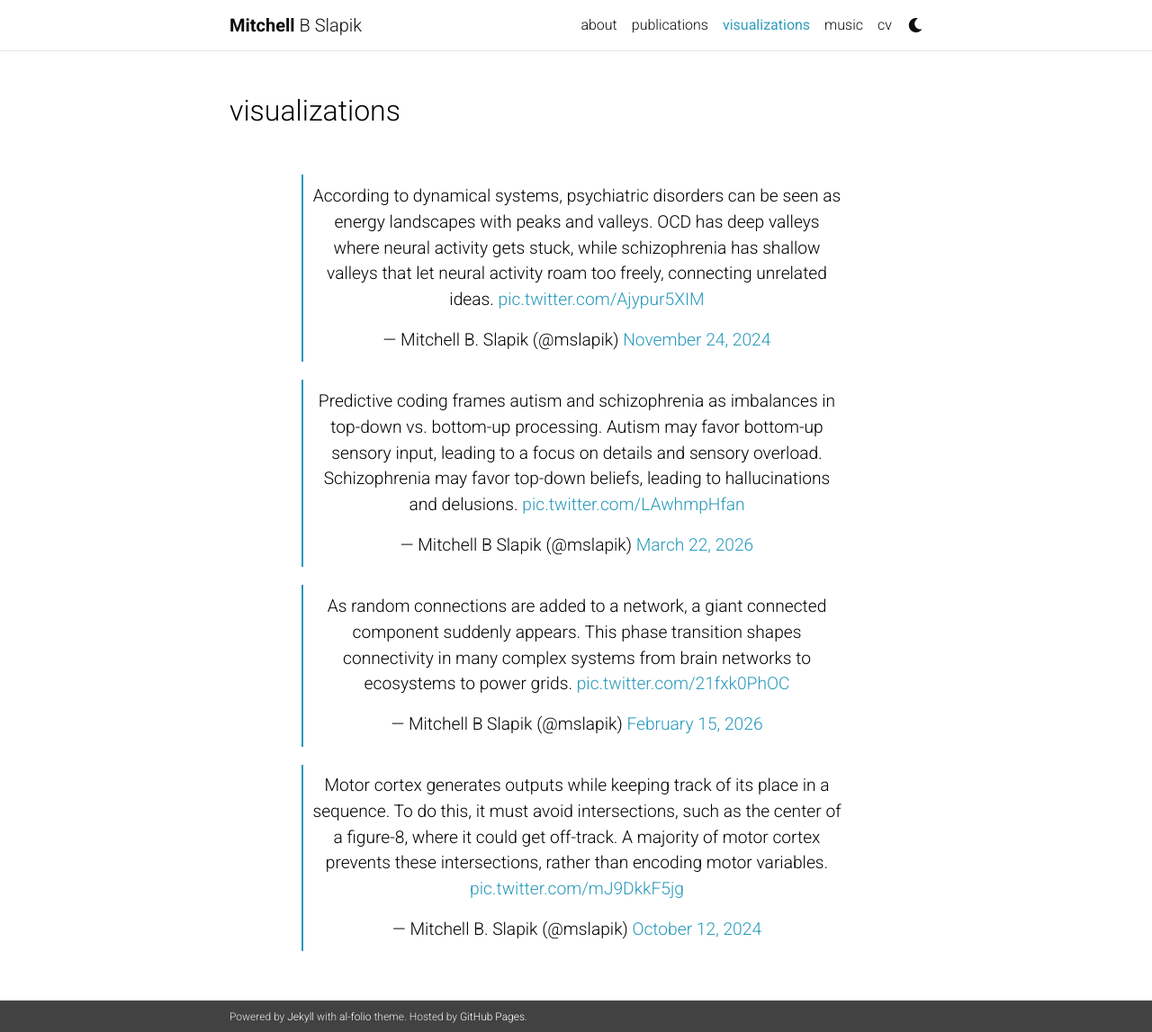
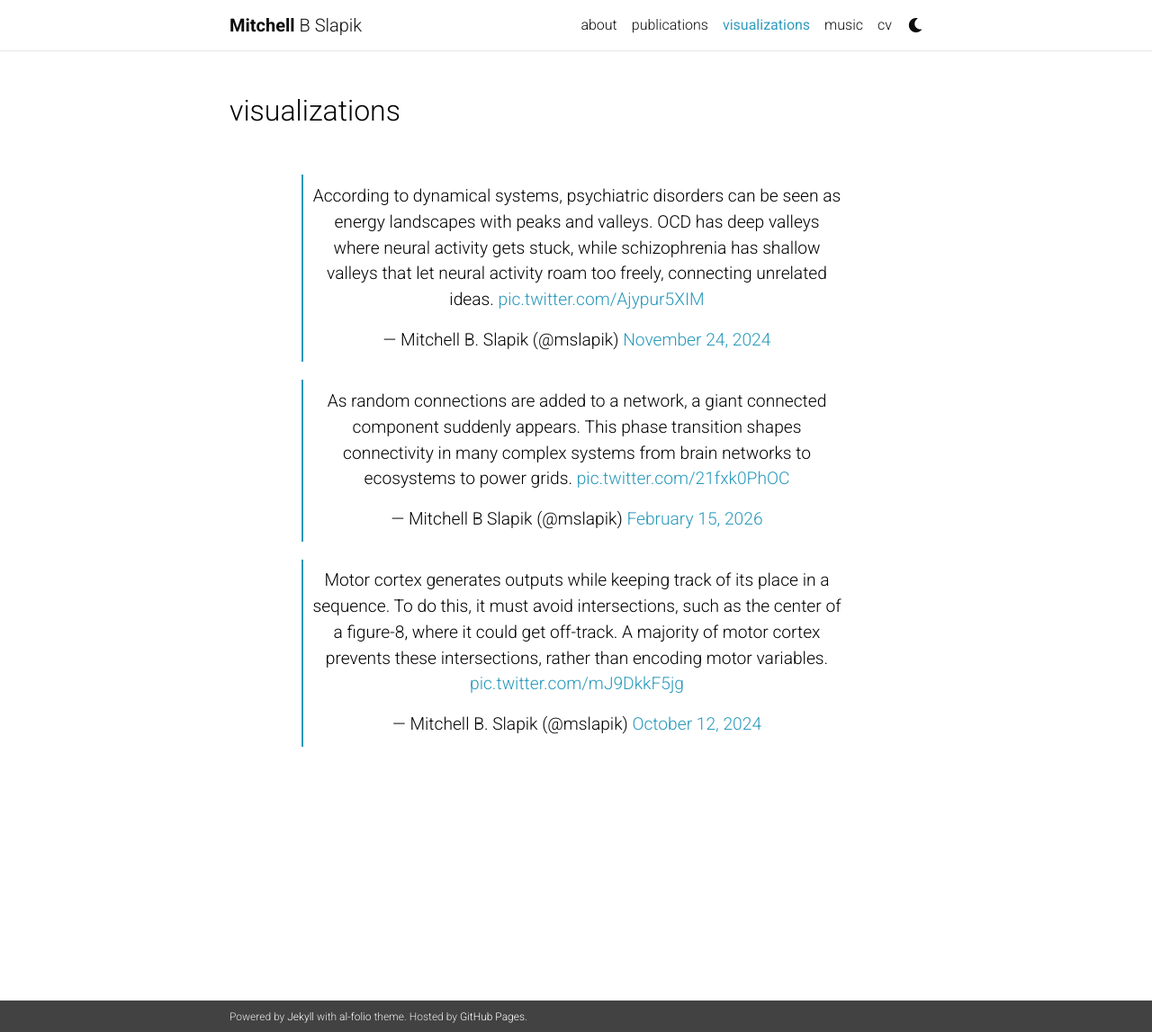
Before and after one commit to mitchellslapik/mitchellslapik.github.io, a Jekyll site: the page built from _pages/visualizations.md, in a window 1280 px wide and 1147 px high. Shown: the whole window at 90% size. Built offline with Jekyll 4.4.1, drawn with Linux system fonts in a browser that asks for light colours; comment, search, counter and statistics services are not loaded; a style sheet for code colours, icons or effects is not loaded.

Commit message:
Update visualizations.md

```diff
--- a/_pages/visualizations.md
+++ b/_pages/visualizations.md
@@ -19,8 +19,6 @@ horizontal: false
     — Mitchell B. Slapik (@mslapik)
     <a href="https://twitter.com/mslapik/status/1860522739234132296">November 24, 2024</a>
   </blockquote>
-
-<blockquote class="twitter-tweet"><p lang="en" dir="ltr">Predictive coding frames autism and schizophrenia as imbalances in top-down vs. bottom-up processing. Autism may favor bottom-up sensory input, leading to a focus on details and sensory overload. Schizophrenia may favor top-down beliefs, leading to hallucinations and delusions. <a href="https://t.co/LAwhmpHfan">pic.twitter.com/LAwhmpHfan</a></p>&mdash; Mitchell B Slapik (@mslapik) <a href="https://twitter.com/mslapik/status/2035510203328733429?ref_src=twsrc%5Etfw">March 22, 2026</a></blockquote> <script async src="https://platform.twitter.com/widgets.js" charset="utf-8"></script>
 
   <blockquote class="twitter-tweet"><p lang="en" dir="ltr">As random connections are added to a network, a giant connected component suddenly appears. This phase transition shapes connectivity in many complex systems from brain networks to ecosystems to power grids. <a href="https://t.co/21fxk0PhOC">pic.twitter.com/21fxk0PhOC</a></p>&mdash; Mitchell B Slapik (@mslapik) <a href="https://twitter.com/mslapik/status/2023117344281600048?ref_src=twsrc%5Etfw">February 15, 2026</a></blockquote> <script async src="https://platform.twitter.com/widgets.js" charset="utf-8"></script>
 
```
